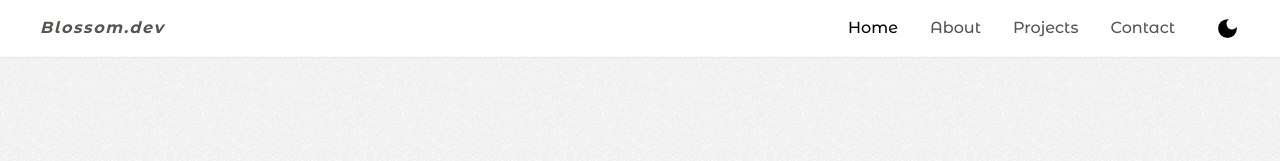
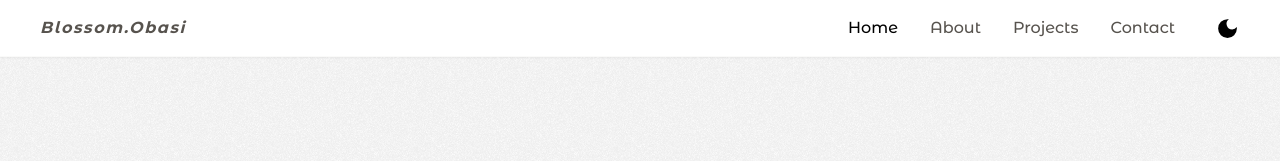
Before and after one commit to blossomobasi/blossoms-portfolio, a Next.js app: page / in a window 1280 px wide. Shown: the top 161 px of the page. Built offline with nearby package versions, Linux system fonts and the light colour scheme.

Commit message:
Change logo

```diff
--- a/src/components/Logo.tsx
+++ b/src/components/Logo.tsx
@@ -6,7 +6,7 @@ const Logo = () => {
             href="/"
             className="font-bold italic tracking-widest text-stone-600 hover:text-black dark:text-stone-300"
         >
-            Blossom.dev
+            Blossom.Obasi
         </Link>
     );
 };
```
